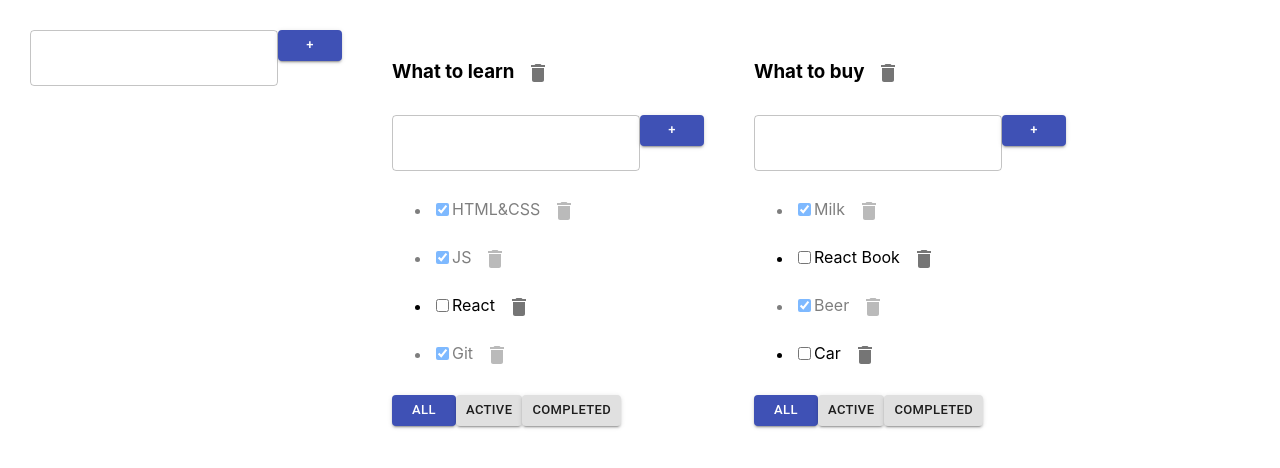
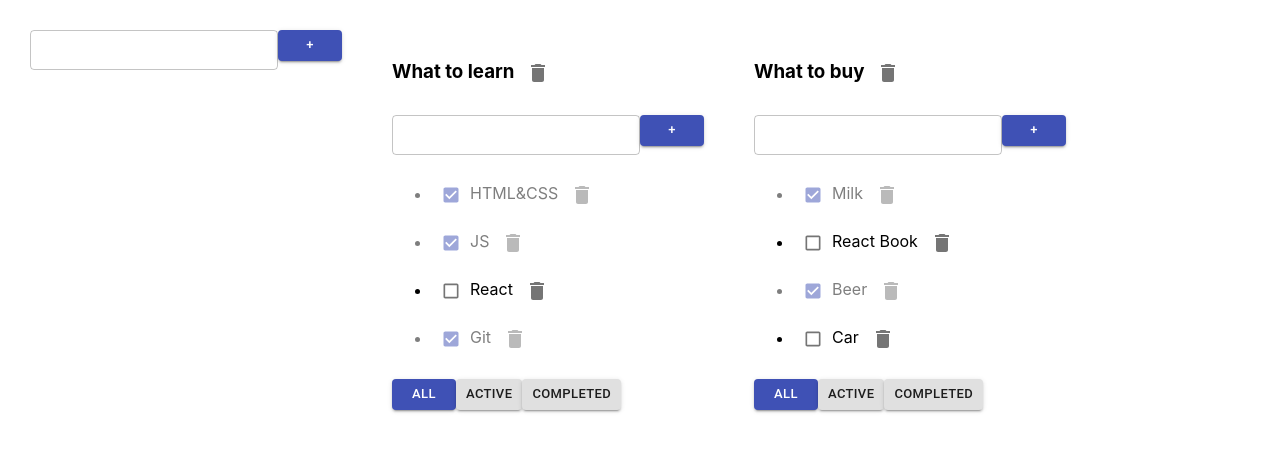
Before and after one commit to YouJeen-ru/inc-todolist-react, a React (Create React App) app: page / in a window 1280 px wide. Shown: the top 468 px of the page. Built offline with nearby package versions, Linux system fonts and the light colour scheme.

Commit message:
UI checkbox icon add

```diff
--- a/src/AddItemForm.tsx
+++ b/src/AddItemForm.tsx
@@ -44,6 +44,7 @@
             {/*       className={error ? "error" : ""}*/}
             {/*/>*/}
             <TextField
+                size={"small"}
                 variant={"outlined"}
                 value={title}
                 onChange={onChangeHandler}
--- a/src/EditTableSpan.tsx
+++ b/src/EditTableSpan.tsx
@@ -26,6 +26,7 @@
     return (
         editMode
             ? <TextField
+                size={"small"}
                 variant={"outlined"}
                 value={title}
                 onBlur={deActivatedEditMode}
--- a/src/Todolist.tsx
+++ b/src/Todolist.tsx
@@ -2,8 +2,8 @@
 import {FilterValuesType} from './App';
 import AddItemForm from "./AddItemForm";
 import EditTableSpan from "./EditTableSpan";
-import {Button, IconButton} from '@material-ui/core';
-import {Delete} from "@material-ui/icons";
+import {Button, Checkbox, IconButton} from '@material-ui/core';
+import {CheckBox, Delete} from "@material-ui/icons";
 
 export type TaskType = {
     id: string
@@ -67,7 +67,13 @@
                     }
 
                     return <li key={t.id} className={t.isDone ? "is-done" : ""}>
-                        <input type="checkbox" onChange={onChangeHandler} checked={t.isDone}/>
+                        <Checkbox
+                            size={"small"}
+                            color={"primary"}
+                            onChange={onChangeHandler}
+                            checked={t.isDone}
+                        />
+                        {/*<input type="checkbox" onChange={onChangeHandler} checked={t.isDone}/>*/}
                         <EditTableSpan value={t.title} changeValue={changeTaskTitle}/>
                         <IconButton  onClick={onClickHandler}>
                             <Delete/>
```
